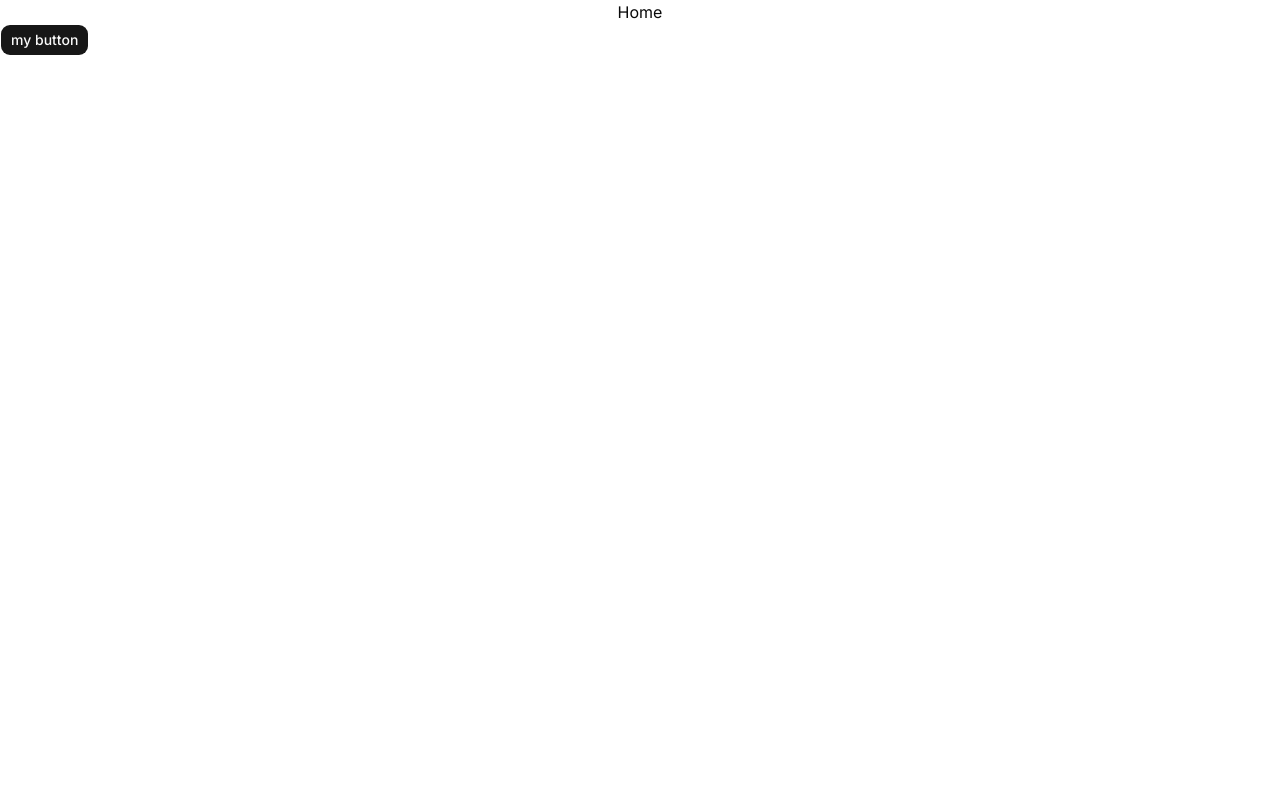
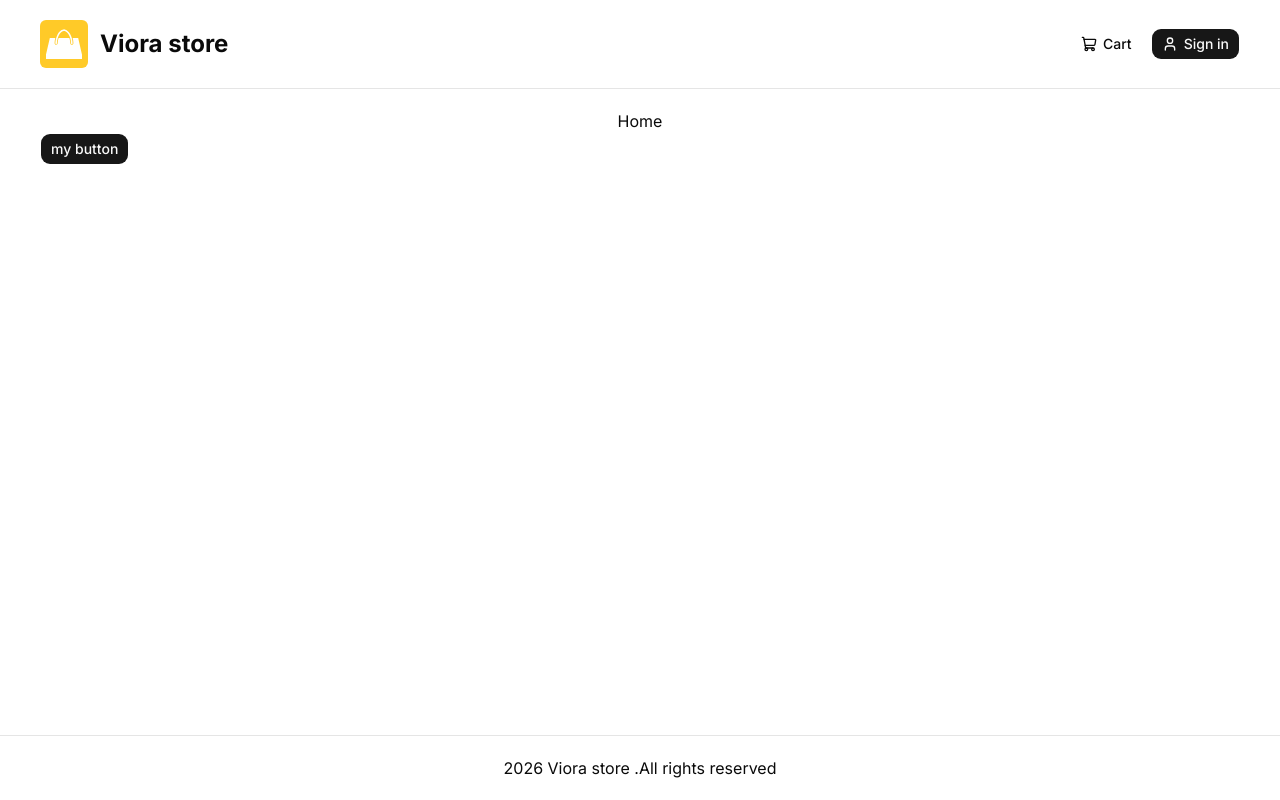
Before and after one commit to Alireza-ghate/viora-store, a Next.js app: page / in a window 1280 px wide. Built offline with nearby package versions, Linux system fonts and the light colour scheme; no server answers.

Commit message:
Add Header and Footer to layout

```diff
--- /dev/null
+++ b/app/(root)/layout.tsx
@@ -0,0 +1,14 @@
+import Footer from "@/components/shared/footer";
+import Header from "@/components/shared/header";
+
+function Layout({ children }: Readonly<{ children: React.ReactNode }>) {
+  return (
+    <div className="flex h-screen flex-col">
+      <Header />
+      <main className="wrapper flex-1">{children}</main>
+      <Footer />
+    </div>
+  );
+}
+
+export default Layout;
--- a/app/page.tsx
+++ b/app/(root)/page.tsx
@@ -1,4 +1,8 @@
 import { Button } from "@/components/ui/button";
+import type { Metadata } from "next";
+export const metadata: Metadata = {
+  title: "Home",
+};
 
 function HomePage() {
   return (
--- /dev/null
+++ b/app/(root)/test/page.tsx
@@ -0,0 +1,8 @@
+export const metadata = {
+  title: "test",
+};
+function Page() {
+  return <div>test</div>;
+}
+
+export default Page;
--- a/app/layout.tsx
+++ b/app/layout.tsx
@@ -1,11 +1,26 @@
 import type { Metadata } from "next";
 import { Inter } from "next/font/google";
 import "./globals.css";
+import { APP_DESCRIPTION, APP_NAME, SERVER_URL } from "@/lib/constants";
 const inter = Inter({ subsets: ["latin"], variable: "--font-inter" });
 
 export const metadata: Metadata = {
-  title: "Viora store",
-  description: "A modern ecommerce store built with Next.js",
+  title: {
+    template: `%s | Viora store`,
+    default: APP_NAME,
+  },
+  description: APP_DESCRIPTION,
+  metadataBase: new URL(SERVER_URL), // makes nextJs understand the base url
+
+  openGraph: {
+    title: APP_NAME,
+    description: APP_DESCRIPTION,
+    url: SERVER_URL,
+    siteName: APP_NAME,
+    locale: "en-US",
+    type: "website",
+    images: ["/images/banner-1.jpg"], // when send website link via social media, shows preview image
+  },
 };
 
 export default function RootLayout({
--- /dev/null
+++ b/components/shared/footer.tsx
@@ -0,0 +1,14 @@
+import { APP_NAME } from "@/lib/constants";
+
+function Footer() {
+  const currentYear = new Date().getFullYear();
+  return (
+    <footer className="border-t w-full">
+      <div className="flex-center p-5">
+        {currentYear} {APP_NAME} .All rights reserved
+      </div>
+    </footer>
+  );
+}
+
+export default Footer;
--- /dev/null
+++ b/components/shared/header/index.tsx
@@ -0,0 +1,43 @@
+import { Button } from "@/components/ui/button";
+import { APP_NAME } from "@/lib/constants";
+import { ShoppingCart, UserIcon } from "lucide-react";
+import Image from "next/image";
+import Link from "next/link";
+
+function Header() {
+  return (
+    <header className="w-full border-b">
+      <div className="flex-between wrapper">
+        <div className="flex-start">
+          <Link href="/" className="flex-start">
+            <Image
+              src={"/images/logo.svg"}
+              alt={`${APP_NAME} logo`}
+              width={48}
+              height={48}
+              priority={true}
+            />
+            <span className="ml-3 text-2xl font-bold hidden lg:block">
+              {APP_NAME}
+            </span>
+          </Link>
+        </div>
+
+        <div className="space-x-2">
+          <Button asChild variant={"ghost"}>
+            <Link href="/cart">
+              <ShoppingCart /> Cart
+            </Link>
+          </Button>
+          <Button asChild>
+            <Link href="/sign-in">
+              <UserIcon /> Sign in
+            </Link>
+          </Button>
+        </div>
+      </div>
+    </header>
+  );
+}
+
+export default Header;
--- /dev/null
+++ b/lib/constants/index.ts
@@ -0,0 +1,6 @@
+export const APP_NAME = process.env.NEXT_PUBLIC_APP_NAME || "Viora store";
+export const APP_DESCRIPTION =
+  process.env.NEXT_PUBLIC_APP_DESCRIPTION ||
+  "A modern ecommerce store built with Next.js";
+export const SERVER_URL =
+  process.env.NEXT_PUBLIC_SERVER_URL || "http://localhost:3000";
```
